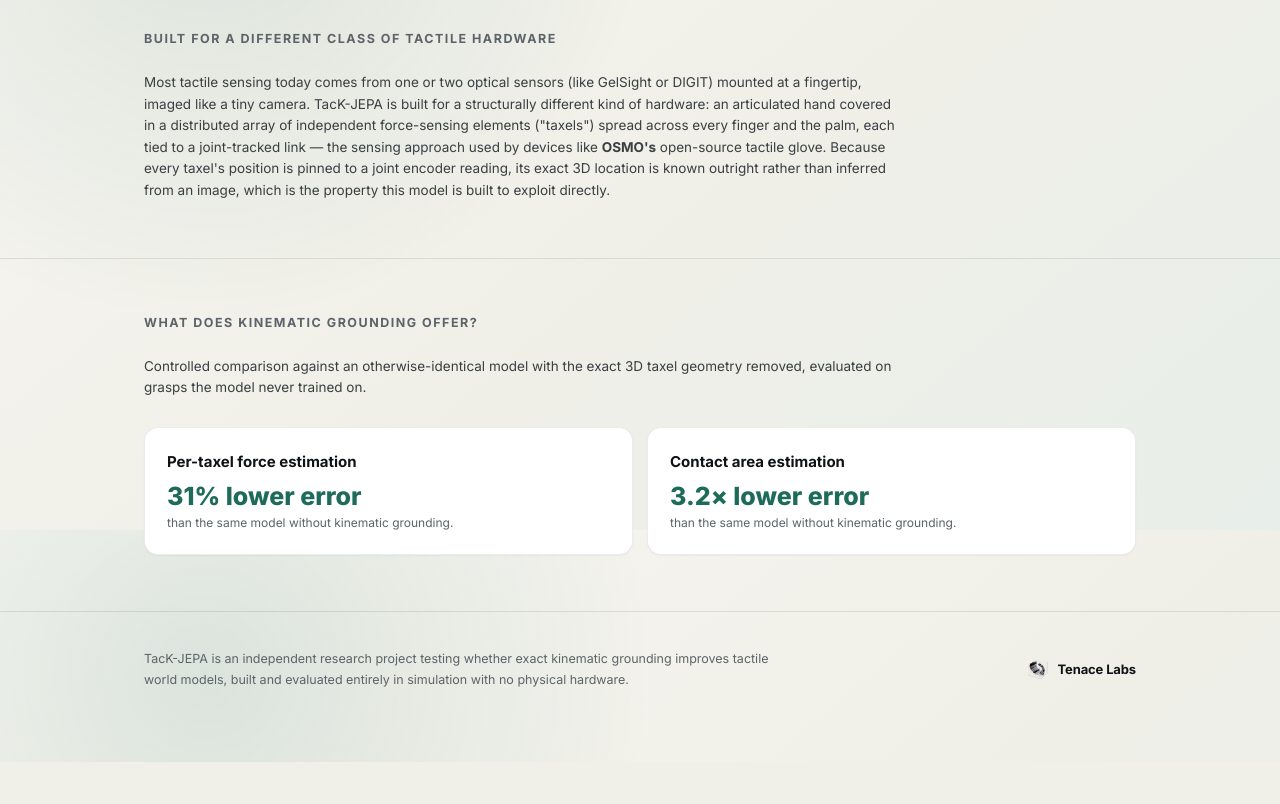
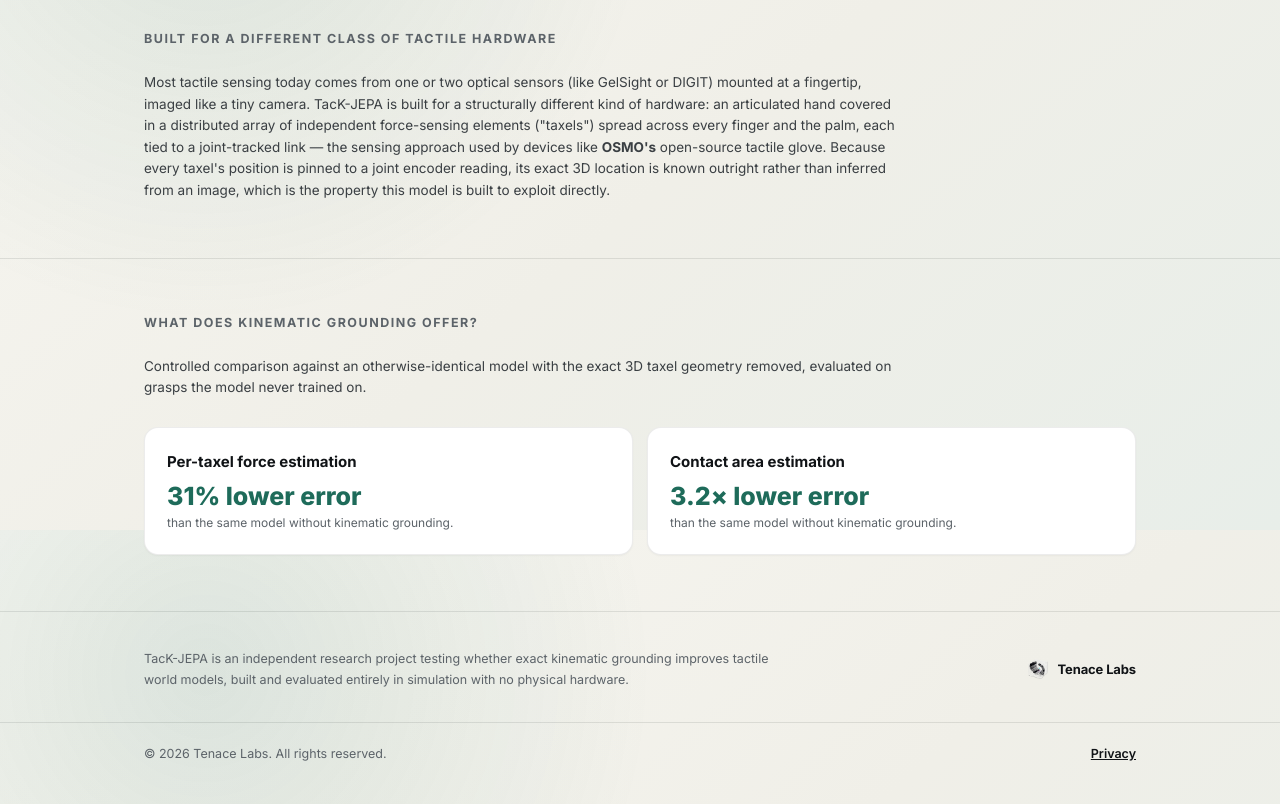
Before and after one commit to AmoghShrivastava/tack-jepa, a plain HTML site: page demo/site/index.html in a window 1280 px wide. Shown: the part 1870-2674 px from the top of the page. Before the commit the page ends 2632 px from the top, so only its background shows below. Drawn offline with Linux system fonts and the light colour scheme.

Commit message:
Add Tenace Labs copyright/privacy footnote to demo site, matching parent site

```diff
--- a/demo/site/index.html
+++ b/demo/site/index.html
@@ -107,11 +107,15 @@
   .demo-explainer{font-size:13px;color:#3a3f43;line-height:1.65;max-width:760px;margin:20px 0 0;}
   .dot-legend{display:inline-block;width:9px;height:9px;border-radius:50%;background:#17becf;margin:0 1px;}
 
-  footer{padding:36px 0 72px;border-top:1px solid var(--line);}
+  footer{padding:36px 0 0;border-top:1px solid var(--line);}
   footer .wrap{display:flex;align-items:center;justify-content:space-between;flex-wrap:wrap;gap:12px;}
   footer p{font-size:12.5px;color:var(--mid);line-height:1.7;margin:0;max-width:640px;}
   footer .brand span{font-size:13px;}
   footer .brand img{width:20px;height:20px;}
+  .footnote{border-top:1px solid var(--line);margin-top:32px;padding:20px 0 40px;}
+  .footnote .wrap{display:flex;align-items:center;justify-content:space-between;flex-wrap:wrap;gap:10px;}
+  .footnote p{margin:0;font-size:12.5px;color:var(--mid);}
+  .footnote a{font-size:12.5px;color:var(--fg);font-weight:600;text-decoration:underline;}
   code{background:rgba(16,19,22,0.05);padding:1px 6px;border-radius:4px;font-size:12px;}
 </style>
 </head>
@@ -239,6 +243,12 @@
       <span>Tenace Labs</span>
     </a>
   </div>
+  <div class="footnote">
+    <div class="wrap">
+      <p>© 2026 Tenace Labs. All rights reserved.</p>
+      <a href="https://tenacelabs.com/privacy.html">Privacy</a>
+    </div>
+  </div>
 </footer>
 
 <script>
```
